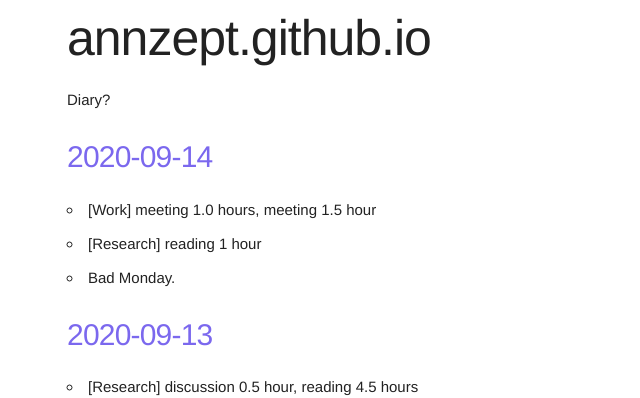
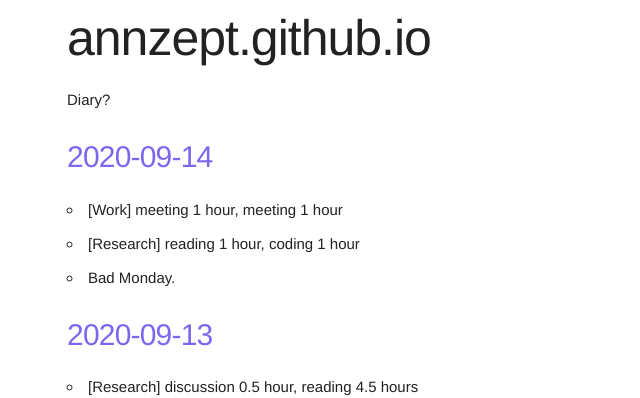
Before and after one commit to annzept/annzept.github.io, a Jekyll site: the page built from index.markdown, in a window 1280 px wide and 900 px high. Shown: the top 398 px of the window, without its empty margins (93-733 px from the left). Built offline with Jekyll 4.4.1, drawn with Linux system fonts in a browser that asks for light colours.

Commit message:
Tue Sep 15 01:07:15 JST 2020

```diff
--- a/_posts/2020-09-14-diary.md
+++ b/_posts/2020-09-14-diary.md
@@ -5,6 +5,6 @@
 categories: diary
 ---
 
-- [Work] meeting 1.0 hours, meeting 1.5 hour
-- [Research] reading 1 hour
+- [Work] meeting 1 hour, meeting 1 hour
+- [Research] reading 1 hour, coding 1 hour
 - Bad Monday.
```
